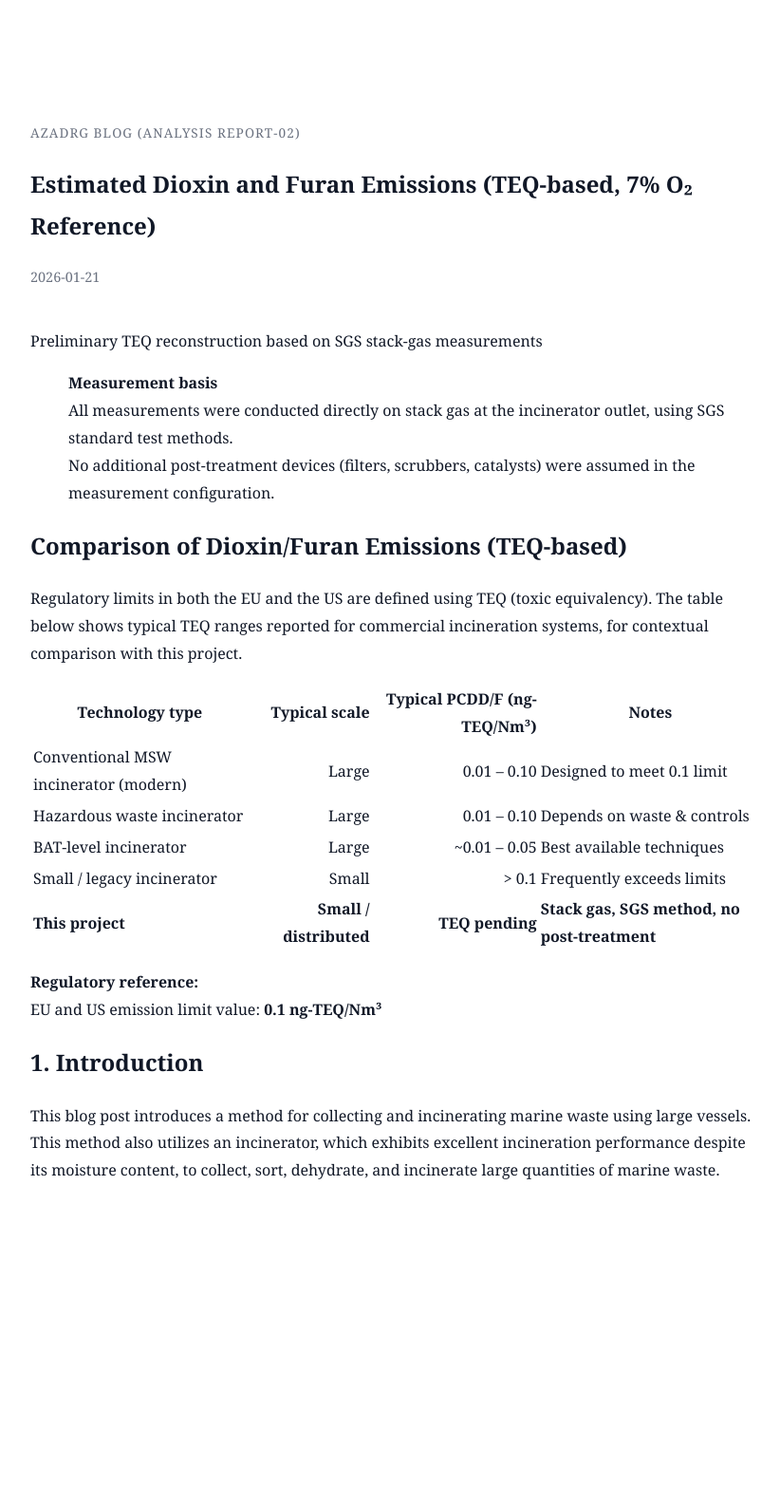
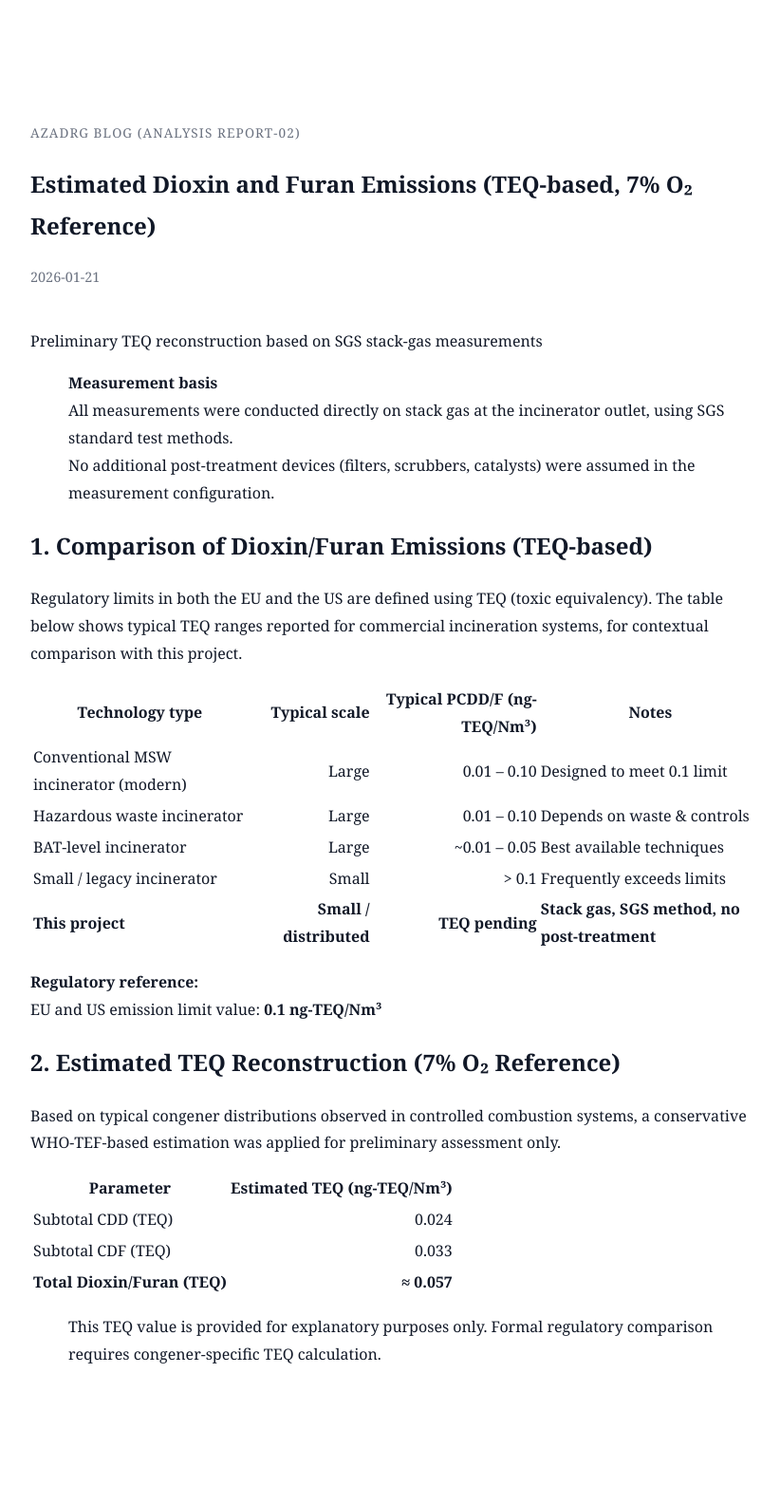
Before and after one commit to ssimsangmin49-creator/ecofriendly-polymer-compounds-incineration, a Jekyll site: the page built from _posts/2026-01-21-estimated-dioxin-teq.md, in a window 1280 px wide. Shown: the whole page at 95% size, without its empty margins (222-1044 px from the left). Built offline with Jekyll 4.4.1, drawn with Linux system fonts in a browser that asks for light colours; before the commit the page ends 1391 px from its top, so only the background shows below that.

Commit message:
Update 2026-01-21-estimated-dioxin-teq.md

```diff
--- a/_posts/2026-01-21-estimated-dioxin-teq.md
+++ b/_posts/2026-01-21-estimated-dioxin-teq.md
@@ -29,8 +29,17 @@ for contextual comparison with this project.
 **Regulatory reference:**
 EU and US emission limit value: **0.1 ng-TEQ/Nm³**
 
-## 1. Introduction
 
-This blog post introduces a method for collecting and incinerating marine waste using large vessels.
-This method also utilizes an incinerator, which exhibits excellent incineration performance
-despite its moisture content, to collect, sort, dehydrate, and incinerate large quantities of marine waste.
+## 2. Estimated TEQ Reconstruction (7% O₂ Reference)
+
+Based on typical congener distributions observed in controlled combustion systems,
+a conservative WHO-TEF-based estimation was applied for preliminary assessment only.
+
+| Parameter | Estimated TEQ (ng-TEQ/Nm³) |
+|---|---:|
+| Subtotal CDD (TEQ) | 0.024 |
+| Subtotal CDF (TEQ) | 0.033 |
+| **Total Dioxin/Furan (TEQ)** | **≈ 0.057** |
+
+> This TEQ value is provided for explanatory purposes only.
+> Formal regulatory comparison requires congener-specific TEQ calculation.
```
Also changed, not shown: other parts of _posts/2026-01-21-estimated-dioxin-teq.md (+1 -1 lines).
